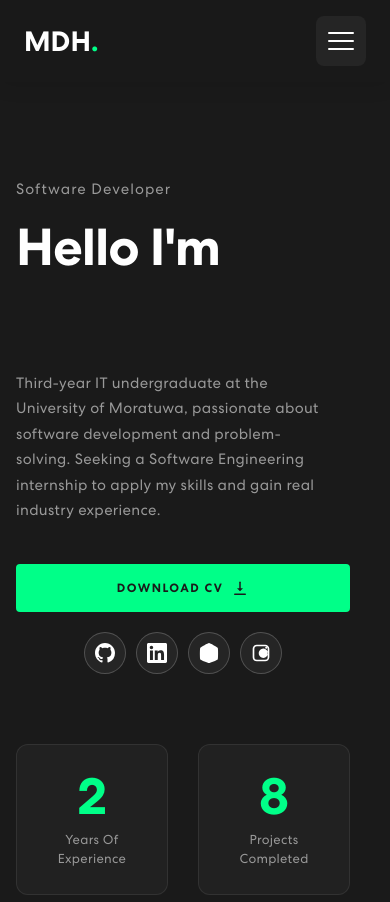
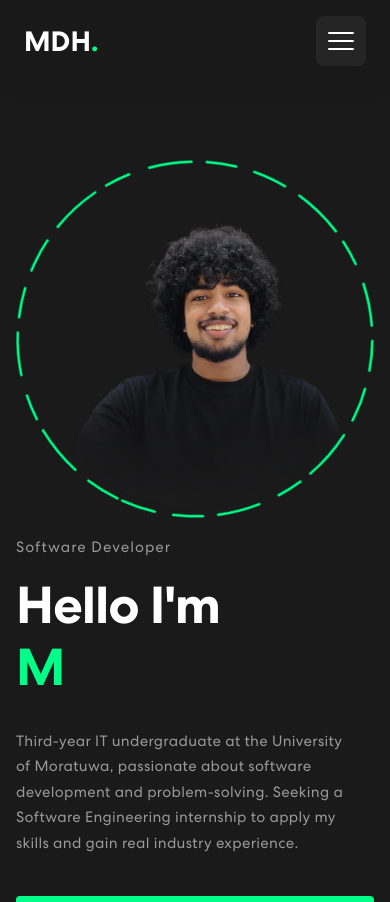
Before and after one commit to MalinduDinushka/My-Portfolio, a React (Create React App) app: page / in a window 390 px wide. Shown: the top 902 px of the page. Built offline with nearby package versions, Linux system fonts and the light colour scheme; the HTML template or start-up script is replaced by a standard one.

Commit message:
Refactor(Banner): Adjust padding and margin for improved layout; simplify banner structure

```diff
--- a/src/App.css
+++ b/src/App.css
@@ -479,21 +479,14 @@ p.danger {
 
 @media (max-width: 576px) {
   .banner {
-    padding: 80px 0 50px 0;
+    padding: 80px 0 35px 0;
     min-height: auto;
   }
   .banner .container {
     padding: 0 20px;
   }
-  .banner .row {
-    flex-direction: column;
-  }
   .banner-img-col {
-    margin-bottom: 40px;
-    order: 1;
-  }
-  .banner-text-col {
-    order: 2;
+    margin-bottom: 25px;
   }
   .banner-text-col {
     text-align: left;
@@ -1164,25 +1157,13 @@ nav.navbar .navbar-toggler[aria-expanded="true"] .navbar-toggler-icon::after {
 /************ Banner Css ************/
 .banner {
   margin-top: 0;
-  padding: 160px 0 100px 0;
+  padding: 160px 0 80px 0;
   background-color: #1a1a1a;
   min-height: 100vh;
   display: flex;
   align-items: center;
   position: relative;
   overflow: hidden;
-}
-.banner .row {
-  display: flex;
-  align-items: center;
-  justify-content: space-between;
-  width: 100%;
-}
-.banner-text-col,
-.banner-img-col {
-  display: flex;
-  align-items: center;
-  justify-content: center;
 }
 .banner .tagline {
   font-weight: 400;
@@ -1329,9 +1310,6 @@ nav.navbar .navbar-toggler[aria-expanded="true"] .navbar-toggler-icon::after {
   isolation: isolate;
   margin: 0 auto;
   contain: layout style paint;
-  display: flex;
-  align-items: center;
-  justify-content: center;
 }
 .animated-circle {
   position: absolute;
```
